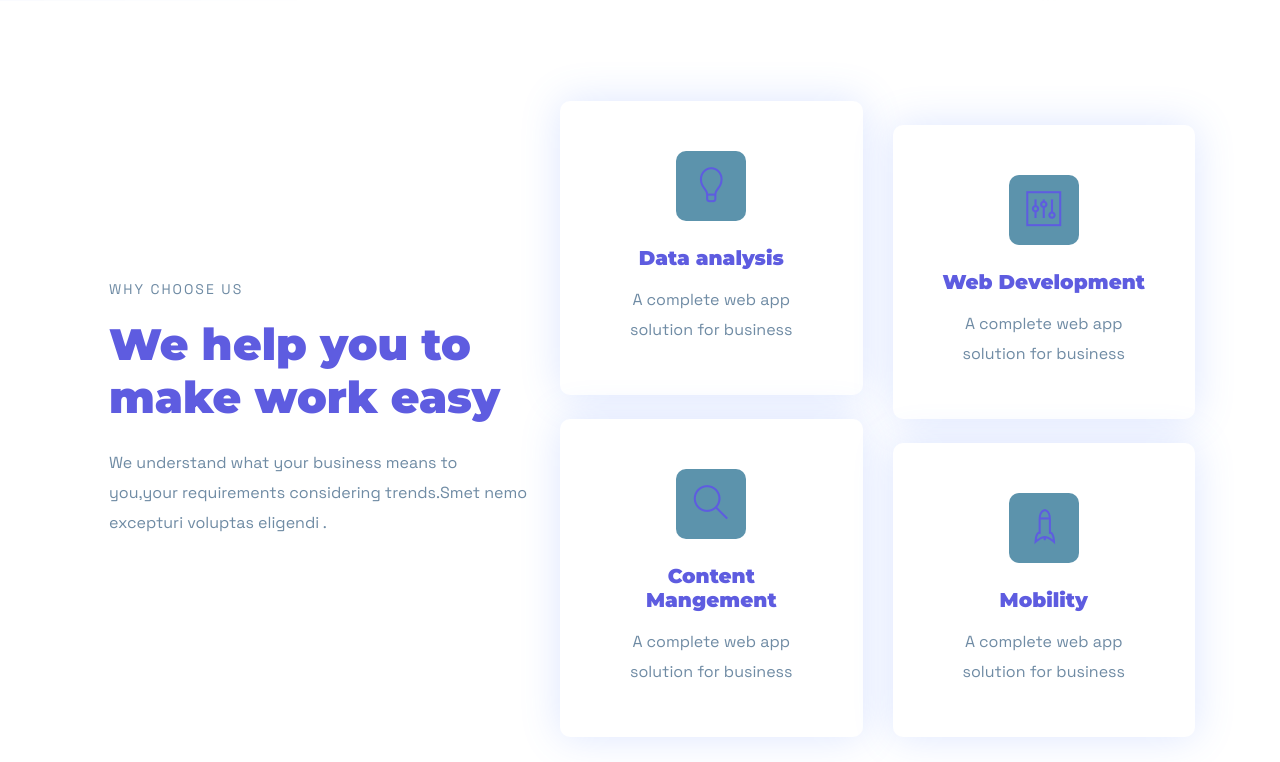
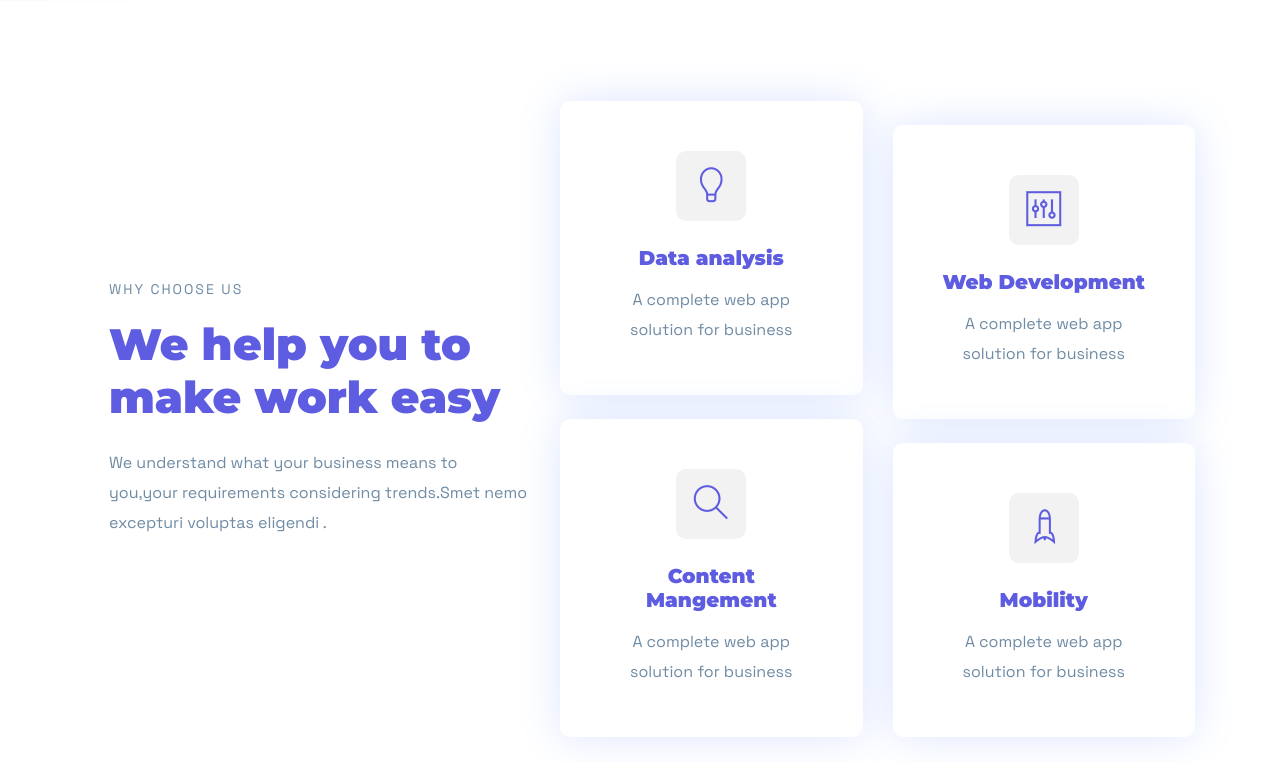
Before and after one commit to YusufKhan2016/Techit, a Django app: page / in a window 1280 px wide. Shown: the part 799-1561 px from the top of the page. Run offline with Django 4.2, Linux system fonts and the light colour scheme; data that the repository does not hold is empty; some libraries are stand-ins or nearby versions.

Commit message:
more of a commit

```diff
--- a/static/css/style.css
+++ b/static/css/style.css
@@ -693,7 +693,7 @@ ul.dropdown-menu li {
 }
 .icon-block i {
   font-size: 35px;
-  background: rgba(86, 143, 169, 0.961);
+  background: rgba(242, 242, 242, 0.961);
   width: 70px;
   height: 70px;
   text-align: center;
```
